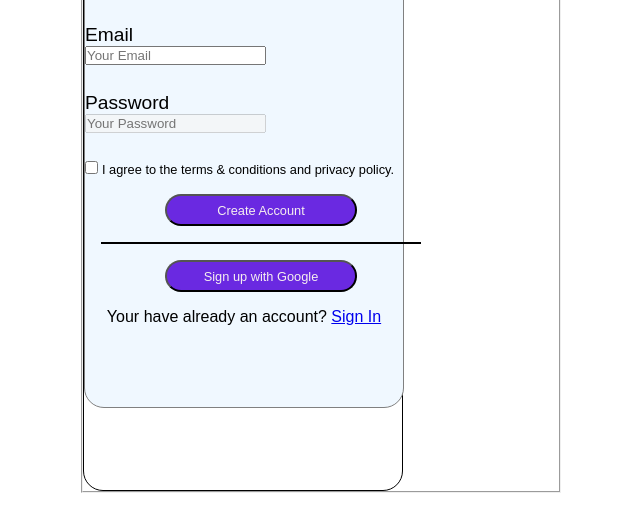
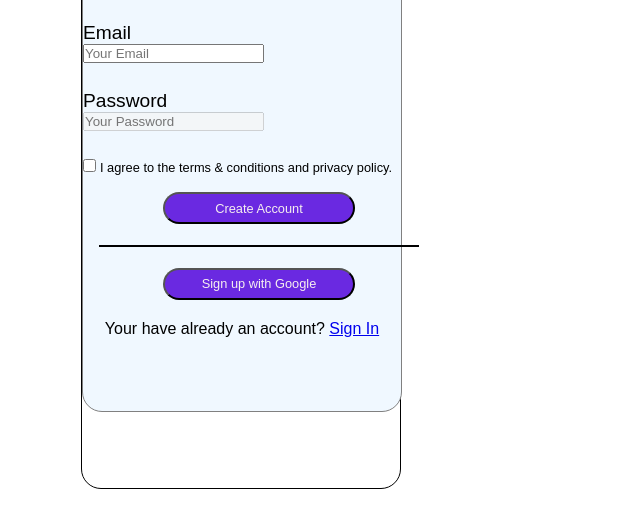
Before and after one commit to kami-kolucci/Web-Modul1, a plain HTML site: page tag_7_forms/Form Bonus/html/seite3.html in a window 1280 px wide. Shown: the part 231-762 px from the top of the page, without its empty margins (399-1039 px from the left). Drawn offline with Linux system fonts and the light colour scheme.

Commit message:
verbessert

```diff
--- a/tag_7_forms/Form Bonus/assets/CSS/styleseite3.css
+++ b/tag_7_forms/Form Bonus/assets/CSS/styleseite3.css
@@ -33,7 +33,7 @@ body {
     border-radius: 20px;
     background-color: aliceblue;
     width: 25vw;
-    height: 63.2vh;
+    height: 64vh;
 }
 
 .sign {
@@ -55,20 +55,13 @@ label {
     padding-bottom: 1.7rem;
 }
 
-
-/*  wie steuere ich checkboxterms an? wie kann ich padding-left ansteuern */
-
-
-/* input[type="checkbox"] {
-    padding-left: 4rem;
-    background: green;
-} */
-
-
-
 /******** Checkbox ********/
 div label:nth-child(2) {
     font-size: 0.8rem;
+}
+
+.checkboxterms {
+    margin-bottom: 1rem;
 }
 /******** Checkbox ********/
 
@@ -85,11 +78,14 @@ button[type="submit"], button[type="button"] {
 
 .button-box {
     padding: 1rem 0rem 1rem 5rem;
+
 }
 /* ****** Button ******* */
 
 .line{
     padding: 0rem 0rem 0rem 1rem;
+    margin-top: 1.3rem;
+    margin-bottom: 1.3rem;
 }
 
 .line hr {
@@ -100,4 +96,5 @@ button[type="submit"], button[type="button"] {
 .footer-text {
     text-align: center;
     font-family: Haettenschweiler, 'Arial Narrow Bold', sans-serif;
+    margin-top: 1.3rem;
 }
--- a/tag_7_forms/Form Bonus/assets/CSS/stylesseite2.css
+++ b/tag_7_forms/Form Bonus/assets/CSS/stylesseite2.css
@@ -35,7 +35,7 @@ body {
     border-radius: 20px;
     background-color: aliceblue;
     width: 25vw;
-    height: 42vh;
+    height: 44vh;
 }
 
 p:nth-of-type(1) {
--- a/tag_7_forms/Form Bonus/html/seite3.html
+++ b/tag_7_forms/Form Bonus/html/seite3.html
@@ -8,11 +8,7 @@
 </head>
 <body>
     <form action="">
-    <fieldset>
 
-        <!-- muss legend rein? -->
-
-    <!-- <legend>Lable & Input</legend> -->
         <div class="main-box">
 
         <div class="pc">
@@ -33,7 +29,7 @@
         <div class="input">
             <input type="email" id="" placeholder="Your Email">
         </div>
-<!-- in passwort kann man nichts eintragen -->
+<!--     in passwort kann man nichts eintragen -->
 
         <label for="password">Password</label>
         <div class="input">
@@ -45,38 +41,17 @@
             <label for="checkbox">I agree to the terms & conditions and privacy policy.</label>
         </div>
 
-<!-- wieso funktioniert der create account button nicht ??? -->
-
-
-
-<!-- <form action="https://sentry.io/answers/">
-    <button type="submit">Answers by Sentry</button>
-  </form> -->
-
-    <div class="button-box">
-        <form action="seite4.html">
-        <button type="submit">Create Account</button>
-        </form>
-    </div>
-
-
-    <!-- <form action="https://sentry.io/answers/">
-        <button type="submit">Answers by Sentry</button>
-      </form> -->
-
-
-
-
+        <a class="button-box" href="./seite4.html">
+            <button type="button">Create Account</button>
+          </a>
 
         <div class="line">
             <hr>
         </div>
 
-    <div class="button-box">
-        <form action="seite4.html">
-            <button type="submit">Sign up with Google</button>
-        </form>
-    </div>
+        <a class="button-box" href="./seite4.html">
+            <button type="button">Sign up with Google</button>
+          </a>
 
         <div class="footer-text">
             <p>Your have already an account? <a href="seite4.html">Sign In</a> </p>
@@ -87,7 +62,7 @@
 
 
 
-    </fieldset>
+
     </form>
     </form>
     </div>
```
Also changed, not shown: tag_7_forms/Form Bonus/index.html (renamed from tag_7_forms/Form Bonus/html/index.html, +1 -1 lines). Lines whose indentation alone changed are shown as unchanged.
